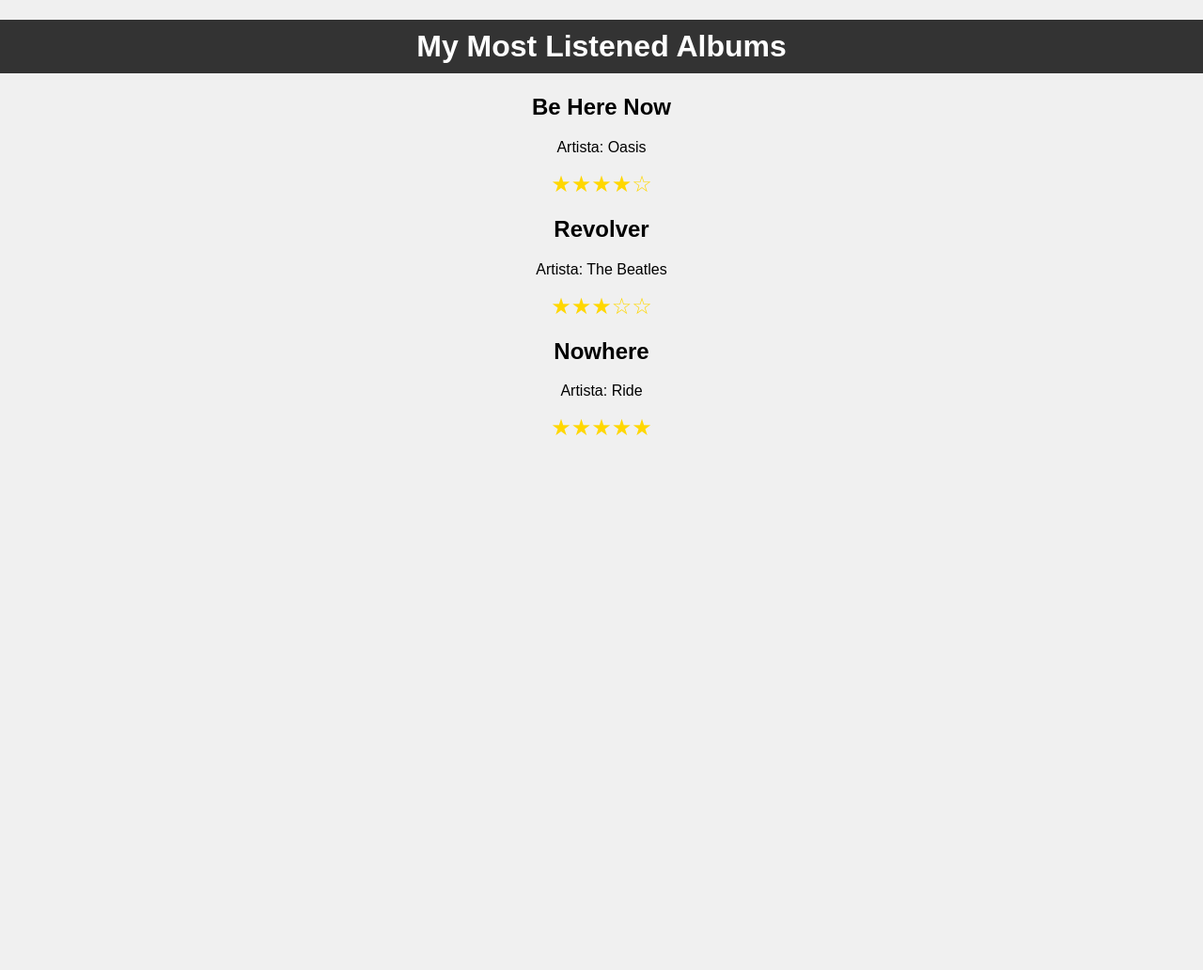
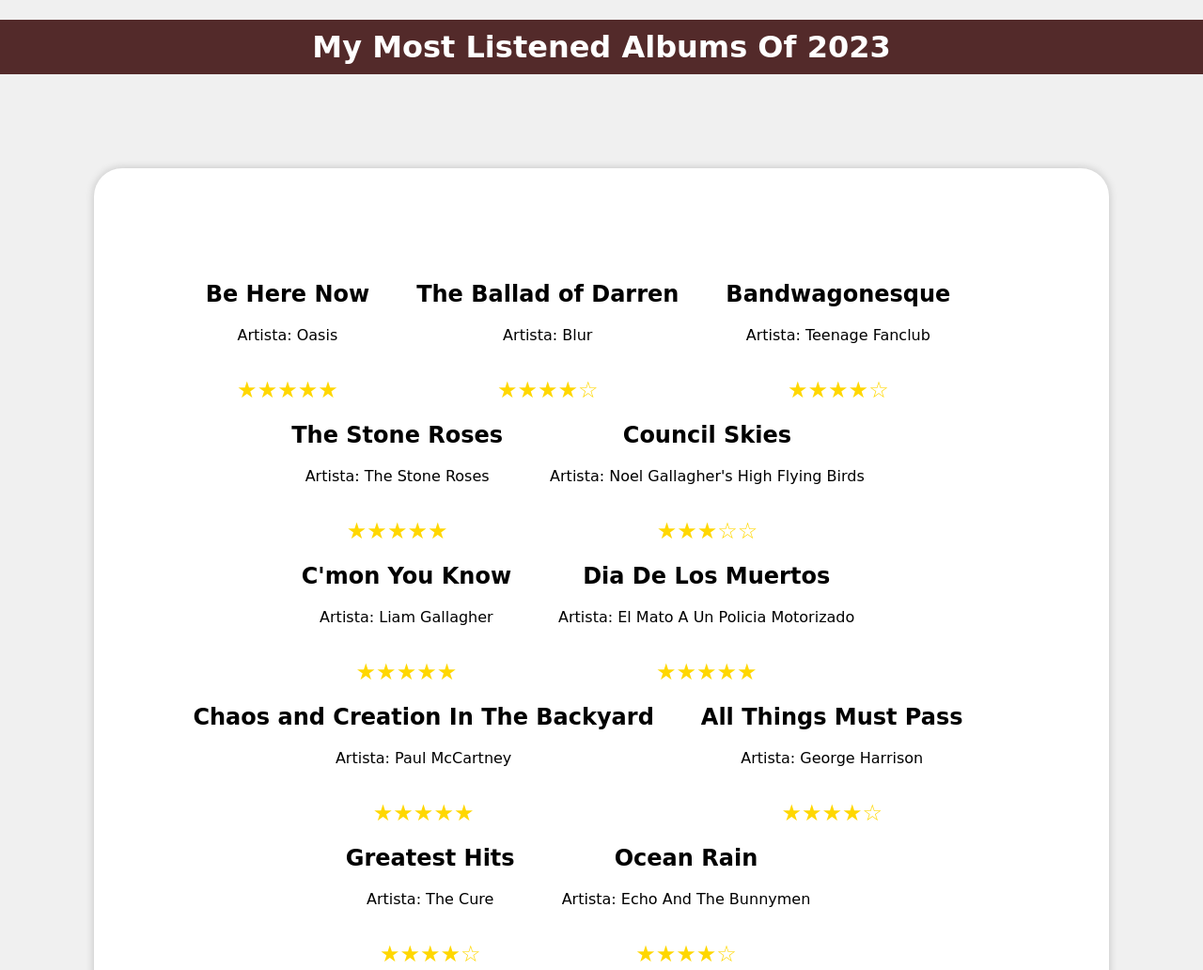
Before and after one commit to marucaballero/my_favourite_albums, a plain HTML site: page index.html in a window 1280 px wide. Shown: the top 1032 px of the page at 94% size. Before the commit the page ends 800 px from the top, so only its background shows below. Drawn offline with Linux system fonts and the light colour scheme; no server answers; a web font is replaced by a local one.

Commit message:
Modificación 2

```diff
--- a/index.html
+++ b/index.html
@@ -5,9 +5,13 @@
     <meta name="viewport" content="width=device-width, initial-scale=1.0">
     <title>My most listened albums</title>
     <link rel="stylesheet" type="text/css" href="styles.css">
+    <!-- Link a la fuente -->
+    <link rel="preconnect" href="https://fonts.googleapis.com">
+    <link rel="preconnect" href="https://fonts.gstatic.com" crossorigin>
+    <link href="https://fonts.googleapis.com/css2?family=Handjet:wght@600&display=swap" rel="stylesheet">
 </head>
 <body>
-    <h1>My Most Listened Albums</h1>
+    <h1>My Most Listened Albums Of 2023</h1>
     <div id="albums-container"></div>
 
 
--- a/script.js
+++ b/script.js
@@ -1,9 +1,19 @@
 document.addEventListener("DOMContentLoaded", function () {
   // Define la lista de álbumes fuera de la función
   const listaDeAlbumes = [
-      { name: "Be Here Now", artist: "Oasis", rating: 4 },
-      { name: "Revolver", artist: "The Beatles", rating: 3 },
-      { name: "Nowhere", artist: "Ride", rating: 5 },
+      { name: "Be Here Now", artist: "Oasis", rating: 5 },
+      { name: "The Ballad of Darren", artist: "Blur", rating: 4 },
+      { name: "Bandwagonesque", artist: "Teenage Fanclub", rating: 4 },
+      { name: "The Stone Roses", artist: "The Stone Roses", rating: 5 },
+      { name: "Council Skies", artist: "Noel Gallagher's High Flying Birds", rating: 3 },
+      { name: "C'mon You Know", artist: "Liam Gallagher", rating: 5 },
+      { name: "Dia De Los Muertos", artist: "El Mato A Un Policia Motorizado", rating: 5 },
+      { name: "Chaos and Creation In The Backyard", artist: "Paul McCartney", rating: 5 },
+      { name: "All Things Must Pass", artist: "George Harrison", rating: 4 },
+      { name: "Greatest Hits", artist: "The Cure", rating: 4 },
+      { name: "Ocean Rain", artist: "Echo And The Bunnymen", rating: 4 },
+      { name: "Four Thousand Seven Hundred and Sixty-Six Seconds - A Short Cut To Teenage Fanclub", artist: "Teenage Fanclub", rating: 5 },
+
   ];
 
    // Obtener la información del álbum desde la API de Last.fm
@@ -38,6 +48,7 @@ document.addEventListener("DOMContentLoaded", function () {
     const artistNameElement = document.createElement("p");
     artistNameElement.textContent = `Artista: ${album.artist}`;
 
+    // Crea la imagen del álbum
     const albumImage = document.createElement("img");
 
     // Llama a la función para obtener la información del álbum
@@ -61,6 +72,7 @@ document.addEventListener("DOMContentLoaded", function () {
         ratingContainer.appendChild(star);
     }
 
+    // Agrega los elementos al contenedor del álbum
     albumContainer.appendChild(albumTitle);
     albumContainer.appendChild(artistNameElement);
     albumContainer.appendChild(albumImage);
--- a/styles.css
+++ b/styles.css
@@ -1,5 +1,5 @@
 body {
-    font-family: Arial, sans-serif;
+    font-family: 'Handjet', cursive;
     text-align: center;
     background-color: #f0f0f0;
     margin: 0;
@@ -7,23 +7,37 @@ body {
 }
 
 h1 {
-    background-color: #333;
+    background-color: #532a2a;
     color: white;
     padding: 10px;
 }
 
-#album-container {
-    margin: 20px;
-    padding: 20px;
+#albums-container {
+    display: flex; /* Usar un contenedor flexible */
+    flex-wrap: wrap; /* Permitir que las imágenes se envuelvan a la siguiente fila si no caben */
+    justify-content: center; /* Centrar horizontalmente las imágenes */
+    margin: 100px;
+    padding: 100px;
     background-color: #fff;
-    border-radius: 5px;
+    border-radius: 30px;
     box-shadow: 0px 0px 10px rgba(0, 0, 0, 0.2);
 }
 
+.album-container {
+
+}
+
 img {
+    display: inline-block; /* Mostrar las imágenes en línea */
+    margin-right: 50px; /* Agregar espacio entre las imágenes */
     max-width: 300px;
     height: auto;
     margin-top: 10px;
+}
+
+h2, p {
+    display: flexbox;
+    margin-right: 50px;
 }
 
 /* Estilos para las estrellas */
@@ -42,5 +56,7 @@ img {
 
 /* Estilos para el contenedor de puntuación */
 .rating-container {
-    display: inline-block; /* Para que las estrellas se muestren en línea */
+    display: flex;
+    justify-content: center;
+    margin-right: 50px;
 }
```
Lines whose indentation alone changed are shown as unchanged.
